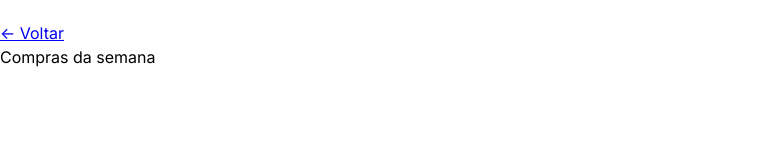
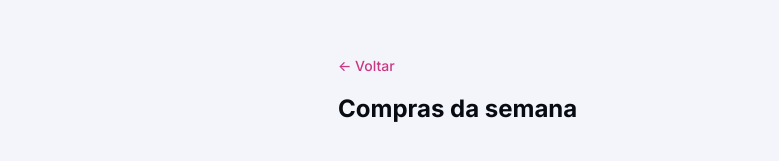
Before and after one commit to beefreguglia/full-stack-quicklist, a plain HTML site: page index.html in a window 1280 px wide. Shown: the part 67-228 px from the top of the page, without its empty margins (0-779 px from the left). Drawn offline with Linux system fonts and the light colour scheme.

Commit message:
feature: create fieldset and back button

```diff
--- /dev/null
+++ b/styles/form.css
@@ -0,0 +1,10 @@
+form {
+  & > fieldset {
+    margin-top: 1rem;
+
+    & > legend {
+      font: var(--title);
+      color: var(--content-primary);
+    }
+  }
+}
--- a/styles/global.css
+++ b/styles/global.css
@@ -19,13 +19,26 @@
   --border-primary: #D1D5DB;
   --border-hover: #B9C2D0;
   --font-family: "Inter", sans-serif;
-  --title: 700 1.5rem/1.33 var(--font-family);
-  --label: 600 1.5rem/1.25 var(--font-family);
-  --paragraph: 400 1rem/1.5 var(--font-family);
-  --input: 400 1rem/1.4 var(--font-family);
-  --link: 500 0.875rem/1.15 var(--font-family);
+  --title: 700 1.5rem / 1.33 var(--font-family);
+  --label: 600 1.5rem / 1.25 var(--font-family);
+  --paragraph: 400 1rem / 1.5 var(--font-family);
+  --input: 400 1rem / 1.4 var(--font-family);
+  --link: 500 0.875rem / 1.15 var(--font-family);
 }
 
 body {
   font: var(--paragraph);
+  color: var(--content-secondary);
+  background-color: var(--background-primary);
 }
+
+a {
+  font: var(--link);
+  color: var(--color-brand);
+  text-decoration: none;
+  transition: color 300ms;
+
+  &:hover {
+    color: var(--color-brand-hover);
+  }
+}
--- a/styles/index.css
+++ b/styles/index.css
@@ -1,2 +1,4 @@
 @import url(global.css);
 @import url(header.css);
+@import url(main.css);
+@import url(form.css);
```
